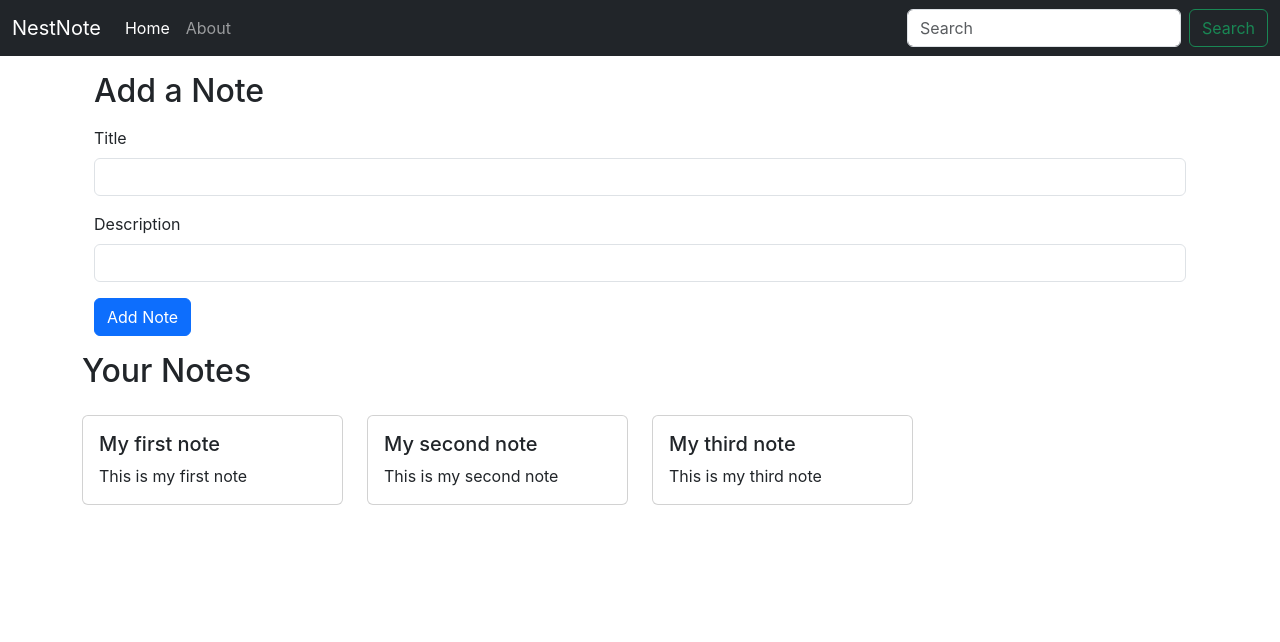
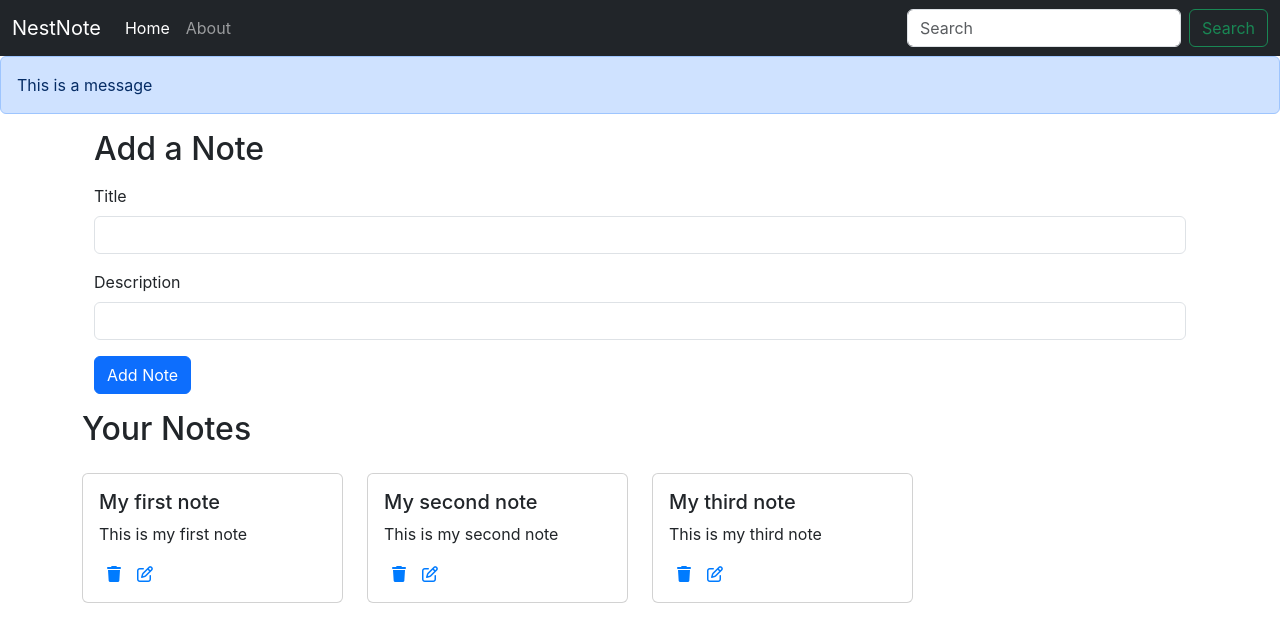
Before and after one commit to Pranay-Rokade/NoteNest, a React (Create React App) app: page / in a window 1280 px wide. Shown: the top 642 px of the page. Built offline with nearby package versions, Linux system fonts and the light colour scheme; the HTML template or start-up script is replaced by a standard one.

Commit message:
Added Font Awesome icons

```diff
--- a/public/index.html
+++ b/public/index.html
@@ -17,6 +17,7 @@
   <body>
     <noscript>You need to enable JavaScript to run this app.</noscript>
     <div id="root"></div>
+    <script src="https://kit.fontawesome.com/37c59bff55.js" crossorigin="anonymous"></script>
     <script src="https://cdn.jsdelivr.net/npm/bootstrap@5.3.3/dist/js/bootstrap.bundle.min.js" integrity="sha384-YvpcrYf0tY3lHB60NNkmXc5s9fDVZLESaAA55NDzOxhy9GkcIdslK1eN7N6jIeHz" crossorigin="anonymous"></script>
   </body>
 </html>
--- a/src/App.js
+++ b/src/App.js
@@ -4,12 +4,14 @@
 import About from './components/About';
 import Navbar from './components/Navbar';
 import NoteState from './context/notes/NoteState';
+import Alert from './components/Alert';
 function App() {
   return (
     <>
     <NoteState>
       <Router>
         <Navbar />
+        <Alert message="This is a message"/>
         <div className="container">
         <Routes>
           <Route path="/" element={<Home />} />
--- /dev/null
+++ b/src/components/Alert.js
@@ -0,0 +1,13 @@
+import React from 'react'
+
+const Alert = (props) => {
+  return (
+    <div>
+        <div className="alert alert-primary" role="alert">
+            {props.message}
+        </div>
+    </div>
+  )
+}
+
+export default Alert
--- a/src/components/NoteItem.js
+++ b/src/components/NoteItem.js
@@ -4,10 +4,12 @@
   const {note} = props;
   return (
     <div className="col-md-3">
-        <div class="card my-3">
-            <div class="card-body">
-                <h5 class="card-title">{note.title}</h5>
-                <p class="card-text">{note.description}</p>
+        <div className="card my-3">
+            <div className="card-body">
+                <h5 className="card-title">{note.title}</h5>
+                <p className="card-text">{note.description}</p>
+                <i className="fa-solid fa-trash mx-2"></i>
+                <i className="fa-regular fa-pen-to-square mx-2"></i>
             </div>
         </div>
     </div>
--- a/src/components/Notes.js
+++ b/src/components/Notes.js
@@ -10,7 +10,7 @@
         <div className="row my-3">
         <h2>Your Notes</h2>
         {notes.map((note)=>{
-            return <Noteitem note={note}/>
+            return <Noteitem key={note._id} note={note}/>
         })}
         </div>
     )
--- a/src/index.css
+++ b/src/index.css
@@ -11,3 +11,8 @@
   font-family: source-code-pro, Menlo, Monaco, Consolas, 'Courier New',
     monospace;
 }
+
+i{
+  cursor: pointer;
+  color: #007bff;
+}
```
